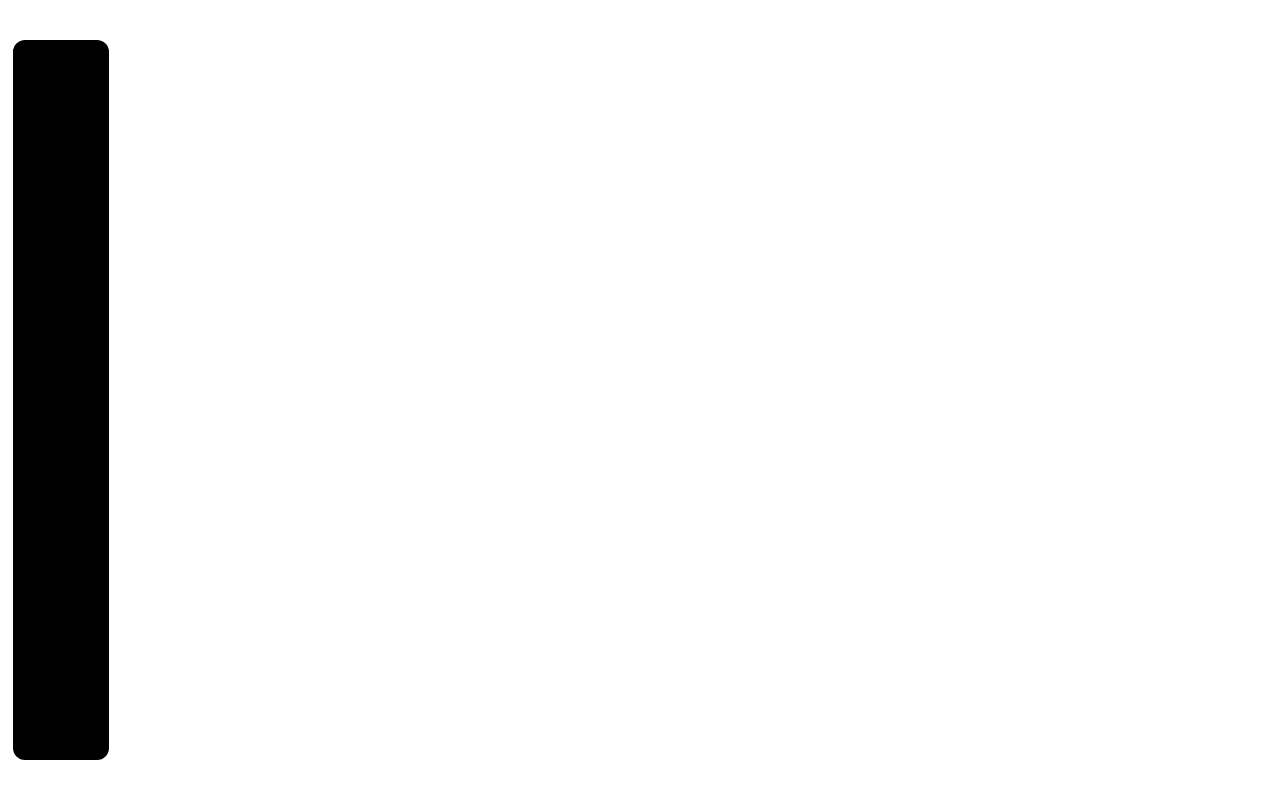
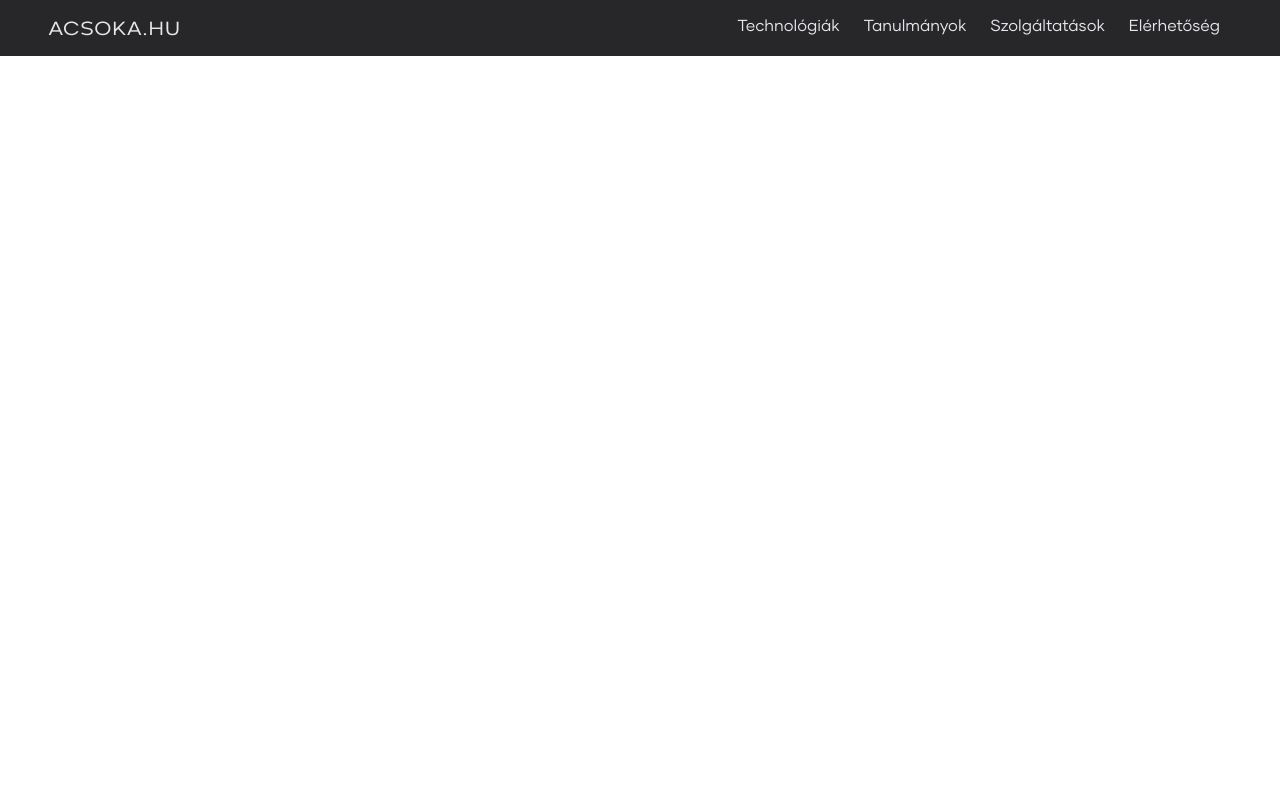
Before and after one commit to a-csoka/acsoka.hu, a SvelteKit app: page / in a window 1280 px wide. Built offline with nearby package versions, Linux system fonts and the light colour scheme.

Commit message:
Added navbar

```diff
--- a/src/app.html
+++ b/src/app.html
@@ -3,7 +3,7 @@
 	<head>
 		<meta charset="utf-8" />
 		<link rel="icon" href="%sveltekit.assets%/favicon.png" />
-		<meta name="viewport" content="width=device-width" />
+		<meta name="viewport" content="width=device-width, initial-scale=1, maximum-scale=1, user-scalable=no" />
 		%sveltekit.head%
 	</head>
 	<body data-sveltekit-preload-data="hover">
--- a/src/app.postcss
+++ b/src/app.postcss
@@ -2,3 +2,15 @@
 @tailwind base;
 @tailwind components;
 @tailwind utilities;
+
+@layer base {
+    @font-face {
+        font-family: 'Brooklyn';
+        src: url(/Fonts/Brooklyn.ttf);
+    }
+
+    @font-face {
+        font-family: 'Gilmer';
+        src: url(/Fonts/Gilmer.otf);
+    }
+}
--- a/src/routes/+page.svelte
+++ b/src/routes/+page.svelte
@@ -1,7 +1,7 @@
 <script>
-	import Sidebar from './Components/Sidebar.svelte';
+	import Navbar from './Components/Navbar.svelte';
 </script>
 
 <div class="h-screen w-screen">
-    <Sidebar />
+    <Navbar />
 </div>
--- /dev/null
+++ b/src/routes/Components/Navbar.svelte
@@ -0,0 +1,11 @@
+<div class="flex w-full h-14 bg-zinc-800 color-white text-gray-200 items-center">
+    <div class="block w-full md:mx-12">
+        <div class="hidden font-Brooklyn text-xl md:block float-left">ACSOKA.HU</div>
+        <div class="flex font-Gilmer text-xs md:text-base md:float-right  justify-center">
+            <a href="#non" class="text-center mx-1 md:mx-3">Technológiák</a>
+            <a href="#non" class="text-center mx-1 md:mx-3">Tanulmányok</a>
+            <a href="#non"class="text-center mx-1 md:mx-3">Szolgáltatások</a>
+            <a href="#non" class="text-center mx-1 md:mx-3">Elérhetőség</a>
+        </div>
+    </div>
+</div>
--- a/src/routes/Components/Sidebar.svelte
+++ /dev/null
@@ -1,3 +0,0 @@
-<div class="fixed hidden bg-black h-[90%] w-[96px] left-[1%] top-[5%] rounded-xl lg:block">
-teszt
-</div>
--- a/tailwind.config.cjs
+++ b/tailwind.config.cjs
@@ -2,7 +2,12 @@ const config = {
 	content: ['./src/**/*.{html,js,svelte,ts}'],
 
 	theme: {
-		extend: {}
+		extend: {
+			fontFamily:{
+				Brooklyn: ["Brooklyn"],
+				Gilmer: ["Gilmer"]
+			}
+		}
 	},
 
 	plugins: []
```
Also changed, not shown: static/Fonts/Brooklyn.ttf (added), static/Fonts/Gilmer.otf (added).
